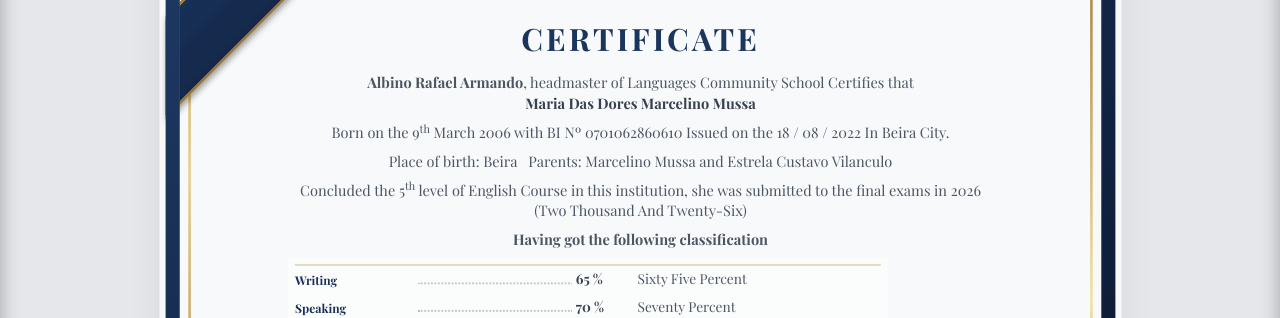
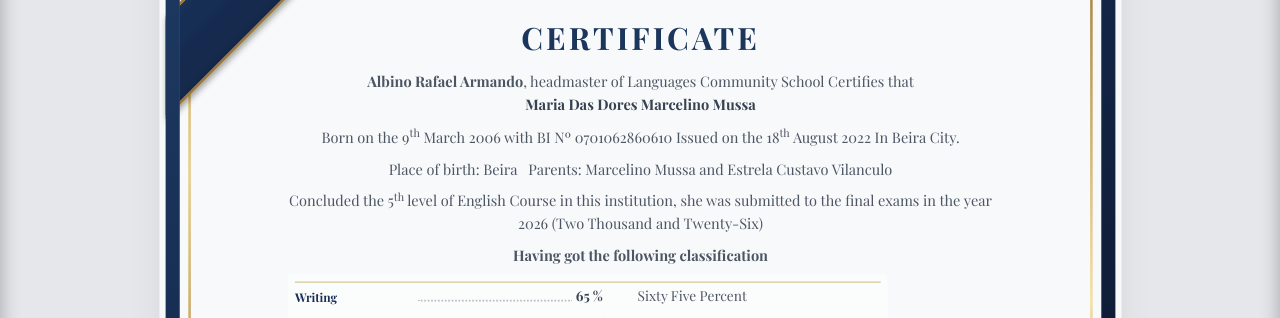
Before and after one commit to dmpiagency-ai/Certificado-Manus, a React (Vite) app: page / in a window 1280 px wide. Shown: the part 315-633 px from the top of the page. Built offline with nearby package versions, Linux system fonts and the light colour scheme; no server answers; a web font is replaced by a local one.

Commit message:
style: refine body text alignment, line spacing, and English date formats

```diff
--- a/src/App.tsx
+++ b/src/App.tsx
@@ -316,7 +316,7 @@ export default function App() {
   // Versioned cache reset — runs synchronously on first render, before useLocalStorage reads.
   // Bump CACHE_VERSION whenever default content changes to push new defaults to all users.
   useState(() => {
-    const CACHE_VERSION = 'v34';
+    const CACHE_VERSION = 'v35';
     if (typeof window !== 'undefined' && window.localStorage.getItem('cert-cache-version') !== CACHE_VERSION) {
       // Clear all cert keys except guest credits to do a full factory reset of the layout
       const keysToRemove = [];
@@ -337,9 +337,9 @@ export default function App() {
   const [title, setTitle] = useLocalStorage('cert-title', 'CERTIFICATE');
 
   const [line1, setLine1] = useLocalStorage('cert-line1', '<strong>Albino Rafael Armando</strong>, headmaster of Languages Community School Certifies that <strong style="white-space: nowrap; color: #374151;">Maria Das Dores Marcelino Mussa</strong>');
-  const [line2, setLine2] = useLocalStorage('cert-line2', 'Born on the 9<sup>th</sup> March 2006 with BI Nº 0701062860610 Issued on the 18 / 08 / 2022 In Beira City.');
+  const [line2, setLine2] = useLocalStorage('cert-line2', 'Born on the 9<sup>th</sup> March 2006 with BI Nº 0701062860610 Issued on the 18<sup>th</sup> August 2022 In Beira City.');
   const [line3, setLine3] = useLocalStorage('cert-line3', 'Place of birth: Beira &nbsp; Parents: Marcelino Mussa and Estrela Custavo Vilanculo');
-  const [line4, setLine4] = useLocalStorage('cert-line4', 'Concluded the 5<sup>th</sup> level of English Course in this institution, she was submitted to the final exams in 2026 (Two Thousand And Twenty-Six)');
+  const [line4, setLine4] = useLocalStorage('cert-line4', 'Concluded the 5<sup>th</sup> level of English Course in this institution, she was submitted to the final exams in the year 2026 (Two Thousand and Twenty-Six)');
   const [line5, setLine5] = useLocalStorage('cert-line5', 'Having got the following classification');
 
   const [grades, setGrades] = useLocalStorage('cert-grades', [
@@ -1054,7 +1054,7 @@ export default function App() {
             </DraggableBlock>
 
             {/* Body Paragraphs */}
-            <div className="flex flex-col gap-2.5 text-[17px] text-center w-full max-w-[800px] mt-3 text-[#4b5563] leading-[1.4]">
+            <div className="flex flex-col gap-2.5 text-[17px] text-center w-full max-w-[900px] mt-3 text-[#4b5563] leading-[1.6]">
               <DraggableBlock posKey="cert-pos-line1" setSnapGuide={setSnapGuide} isLocked={isLocked}><ContentEditable html={line1} onChange={(v:any) => handleTextChange(setLine1, v)} onFocus={() => setActiveEditor('body')} onBlur={() => setActiveEditor(null)} className="w-full" disabled={isLocked} /></DraggableBlock>
               <DraggableBlock posKey="cert-pos-line2" setSnapGuide={setSnapGuide} isLocked={isLocked}><ContentEditable html={line2} onChange={(v:any) => handleTextChange(setLine2, v)} onFocus={() => setActiveEditor('body')} onBlur={() => setActiveEditor(null)} className="w-full" disabled={isLocked} /></DraggableBlock>
               <DraggableBlock posKey="cert-pos-line3" setSnapGuide={setSnapGuide} isLocked={isLocked}><ContentEditable html={line3} onChange={(v:any) => handleTextChange(setLine3, v)} onFocus={() => setActiveEditor('body')} onBlur={() => setActiveEditor(null)} className="w-full" disabled={isLocked} /></DraggableBlock>
```
